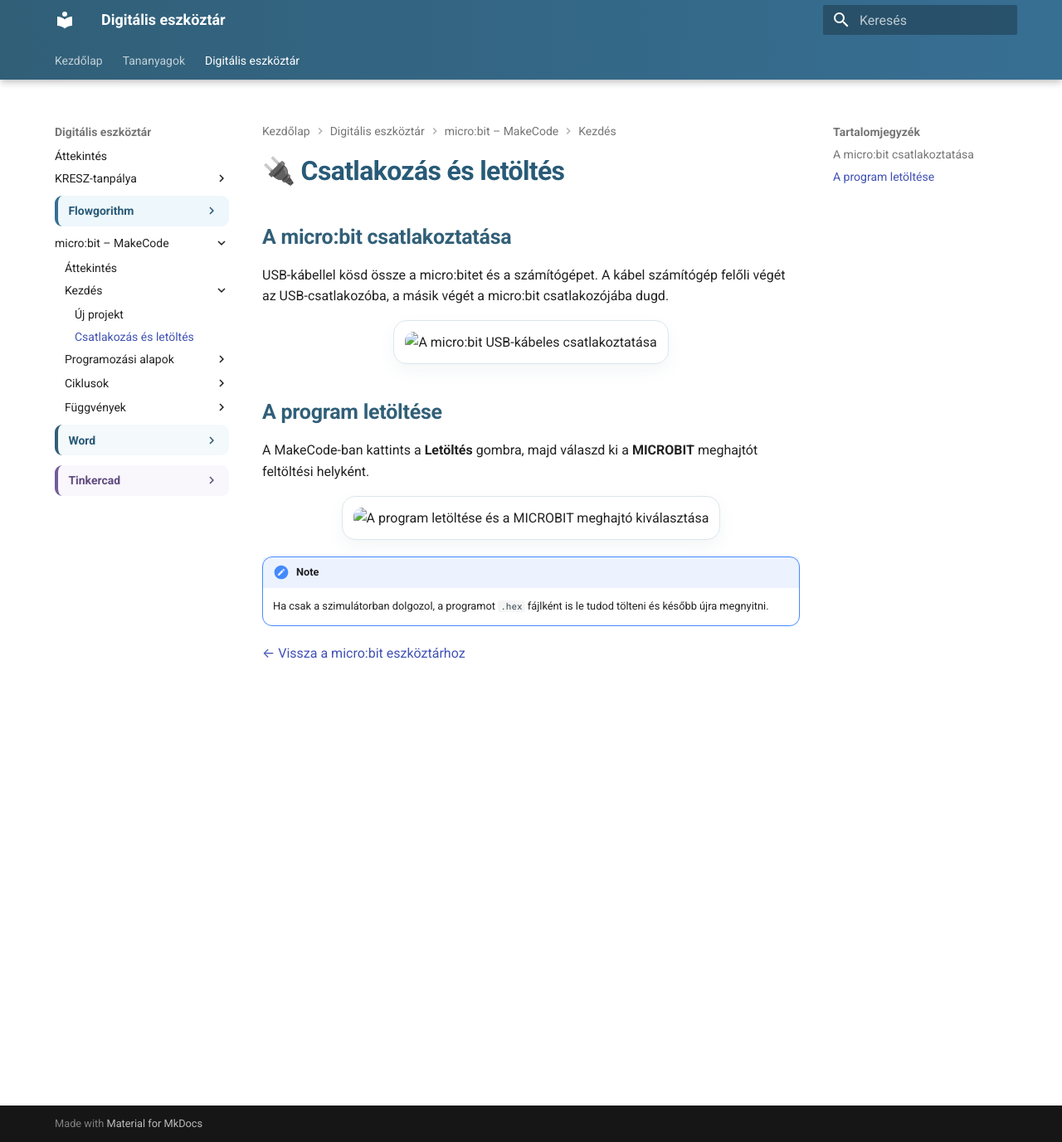
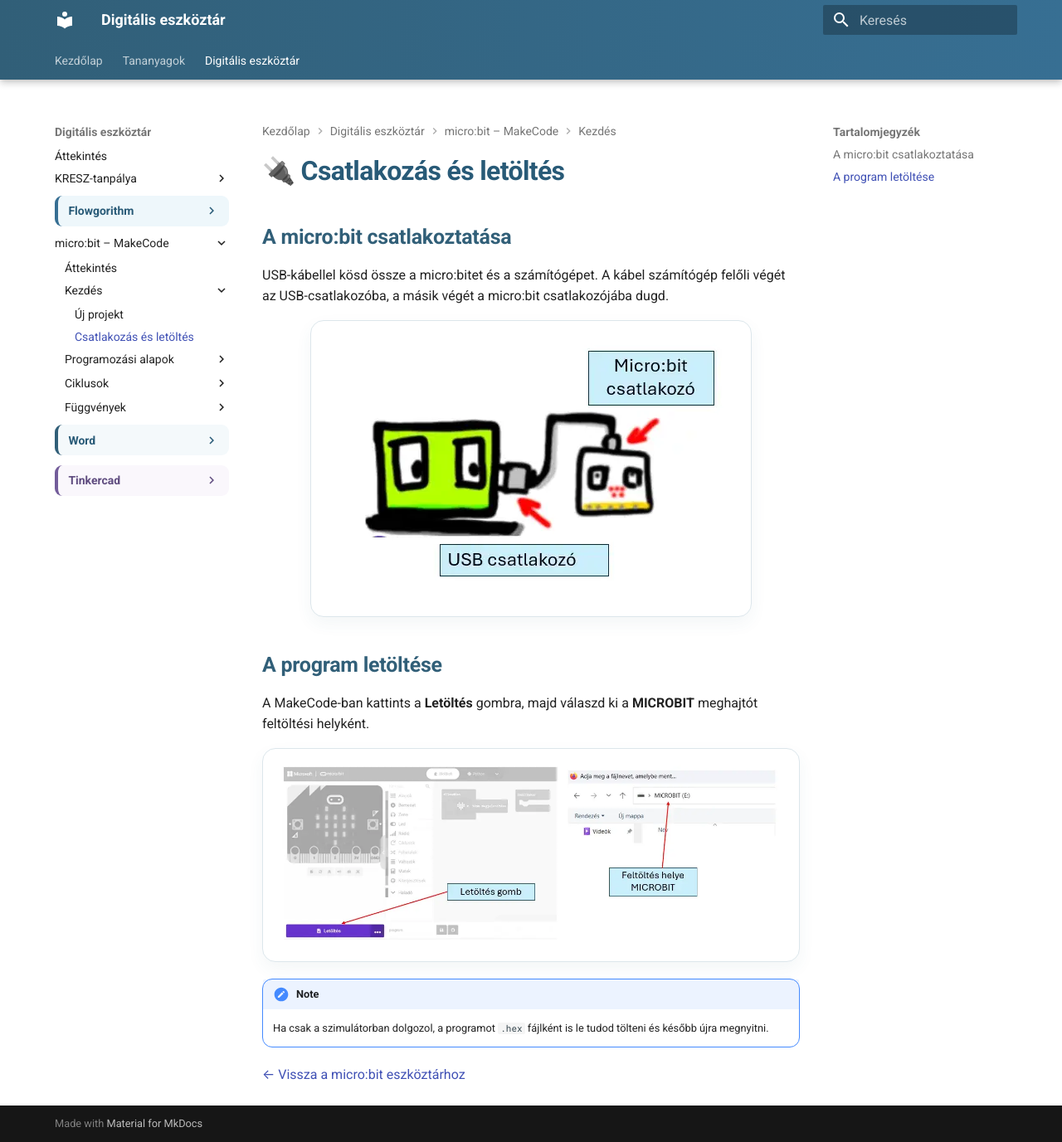
Before and after one commit to bsuszter/digitalis-eszkoztar, an MkDocs documentation site: the page built from docs/eszkoztar/microbit/csatlakozas-letoltes.md, in a window 1280 px wide and 1377 px high. Shown: the whole window at 83% size. Built offline with MkDocs 1.6.1 and Material for MkDocs 9.7.7, drawn with Linux system fonts in a browser that asks for light colours.

Commit message:
Fix microbit image paths

```diff
--- a/docs/eszkoztar/microbit/csatlakozas-letoltes.md
+++ b/docs/eszkoztar/microbit/csatlakozas-letoltes.md
@@ -4,13 +4,13 @@
 
 USB-kábellel kösd össze a micro:bitet és a számítógépet. A kábel számítógép felőli végét az USB-csatlakozóba, a másik végét a micro:bit csatlakozójába dugd.
 
-<figure class="tool-figure tool-figure--wide"><img src="../../images/microbit/02-csatlakozas.webp" alt="A micro:bit USB-kábeles csatlakoztatása"></figure>
+<figure class="tool-figure tool-figure--wide"><img src="../../../images/microbit/02-csatlakozas.webp" alt="A micro:bit USB-kábeles csatlakoztatása"></figure>
 
 ## A program letöltése
 
 A MakeCode-ban kattints a **Letöltés** gombra, majd válaszd ki a **MICROBIT** meghajtót feltöltési helyként.
 
-<figure class="tool-figure tool-figure--wide"><img src="../../images/microbit/02-letoltes.webp" alt="A program letöltése és a MICROBIT meghajtó kiválasztása"></figure>
+<figure class="tool-figure tool-figure--wide"><img src="../../../images/microbit/02-letoltes.webp" alt="A program letöltése és a MICROBIT meghajtó kiválasztása"></figure>
 
 !!! note
     Ha csak a szimulátorban dolgozol, a programot `.hex` fájlként is le tudod tölteni és később újra megnyitni.
```
